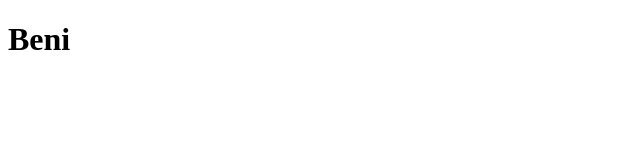
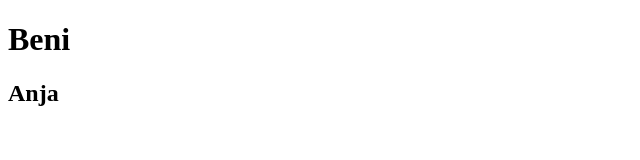
Before and after one commit to Witzelfitz/Beni, a plain HTML site: page index.html in a window 1280 px wide. Shown: the full height of the page, 0-640 px from the left. Drawn offline with Linux system fonts and the light colour scheme.

Commit message:
Update index.html

```diff
--- a/index.html
+++ b/index.html
@@ -7,5 +7,6 @@
 </head>
 <body>
     <h1>Beni</h1>
+    <h2>Anja</h2>
 </body>
 </html>
```
